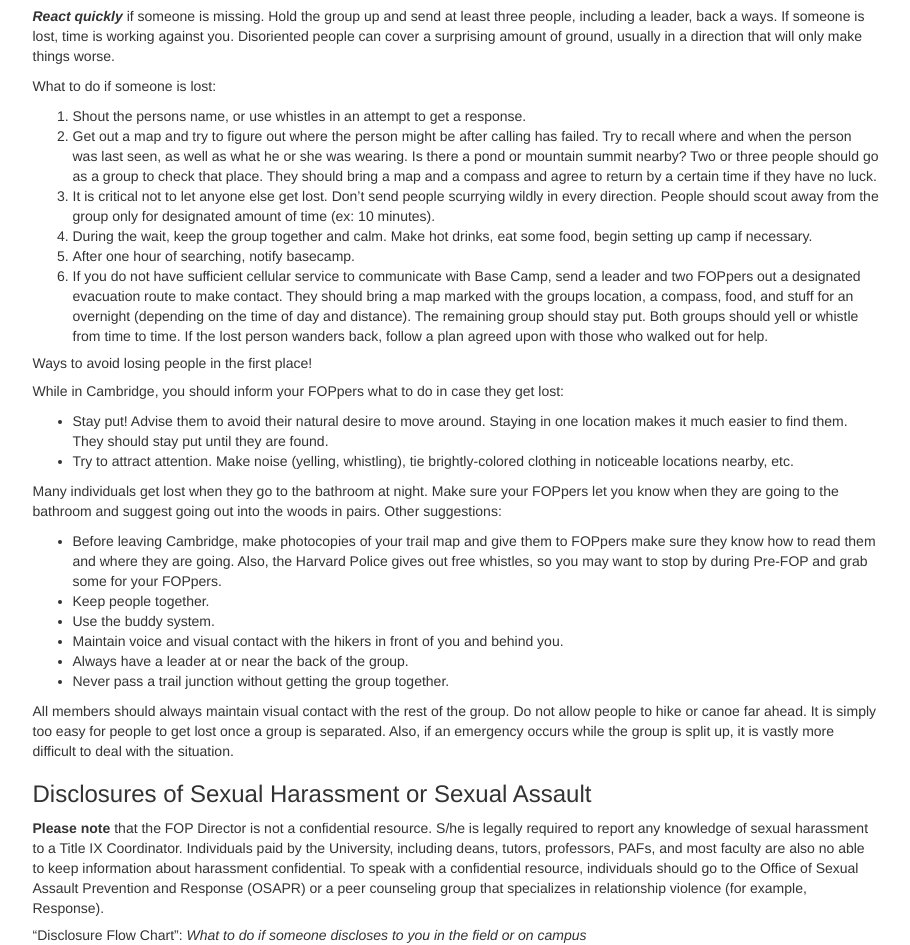
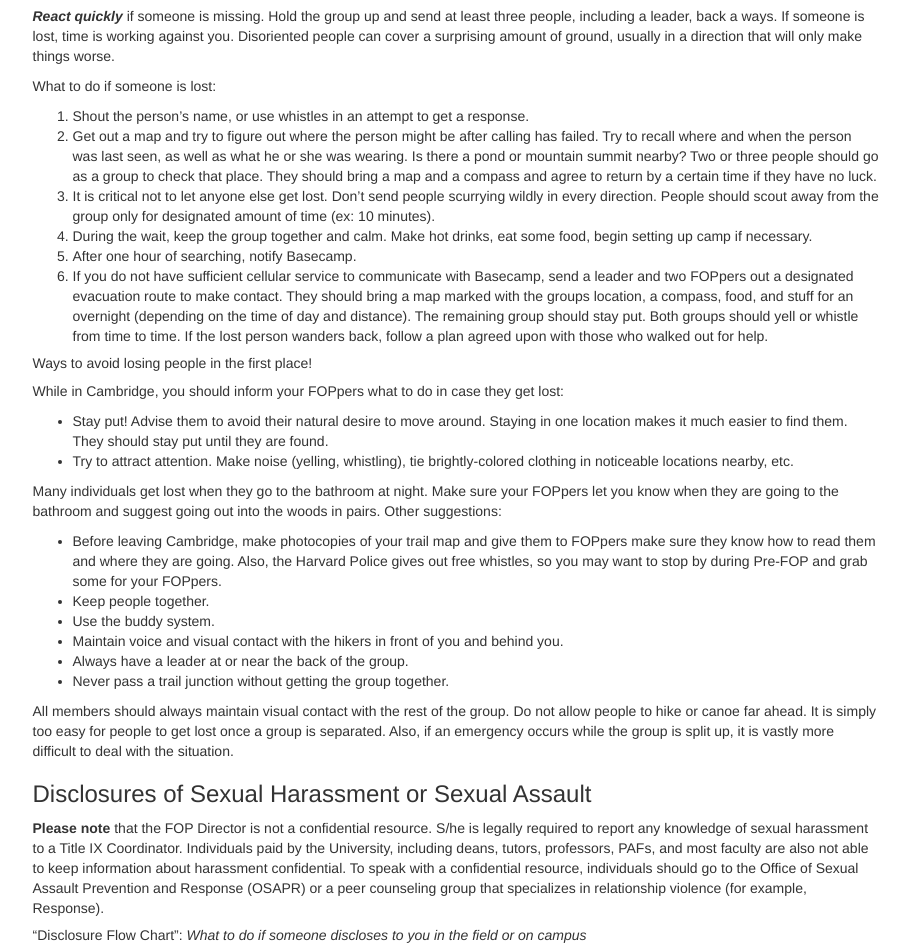
Before and after one commit to neo-project/global-blockchain-compliance-hub, a Jekyll site: the page built from _posts/1111-11-11-emergency-procedures.md, in a window 1280 px wide and 1400 px high, scrolled down 994 px. Shown: the part 152-1097 px from the top of the window, without its empty margins (330-1240 px from the left). Built offline with Jekyll 4.4.1, drawn with Linux system fonts in a browser that asks for light colours; nearby versions of some CDN libraries; comment, search, counter and statistics services are not loaded; some of the changed text lies outside the part shown.

Commit message:
Update 1111-11-11-emergency-procedures.md
minor edits

```diff
--- a/_posts/1111-11-11-emergency-procedures.md
+++ b/_posts/1111-11-11-emergency-procedures.md
@@ -44,12 +44,12 @@ We hope that you will never have to deal with this subject, but we want to offer
 
 What to do if someone is lost:
 
-1. Shout the persons name, or use whistles in an attempt to get a response.
+1. Shout the person's name, or use whistles in an attempt to get a response.
 2. Get out a map and try to figure out where the person might be after calling has failed. Try to recall where and when the person was last seen, as well as what he or she was wearing. Is there a pond or mountain summit nearby? Two or three people should go as a group to check that place. They should bring a map and a compass and agree to return by a certain time if they have no luck.
 3. It is critical not to let anyone else get lost. Don't send people scurrying wildly in every direction. People should scout away from the group only for designated amount of time (ex: 10 minutes).
 4. During the wait, keep the group together and calm. Make hot drinks, eat some food, begin setting up camp if necessary.
-5. After one hour of searching, notify basecamp.
-6. If you do not have sufficient cellular service to communicate with Base Camp, send a leader and two FOPpers out a designated evacuation route to make contact. They should bring a map marked with the groups location, a compass, food, and stuff for an overnight (depending on the time of day and distance). The remaining group should stay put. Both groups should yell or whistle from time to time. If the lost person wanders back, follow a plan agreed upon with those who walked out for help.
+5. After one hour of searching, notify Basecamp.
+6. If you do not have sufficient cellular service to communicate with Basecamp, send a leader and two FOPpers out a designated evacuation route to make contact. They should bring a map marked with the groups location, a compass, food, and stuff for an overnight (depending on the time of day and distance). The remaining group should stay put. Both groups should yell or whistle from time to time. If the lost person wanders back, follow a plan agreed upon with those who walked out for help.
 
 ##### Ways to avoid losing people in the first place!
 
@@ -71,7 +71,7 @@ All members should always maintain visual contact with the rest of the group. Do
 
 ### Disclosures of Sexual Harassment or Sexual Assault
 
-**Please note** that the FOP Director is not a confidential resource.  S/he is legally required to report any knowledge of sexual harassment to a Title IX Coordinator.  Individuals paid by the University, including deans, tutors, professors, PAFs, and most faculty are also no able to keep information about harassment confidential.  To speak with a confidential resource, individuals should go to the Office of Sexual Assault Prevention and Response (OSAPR) or a peer counseling group that specializes in relationship violence (for example, Response).
+**Please note** that the FOP Director is not a confidential resource.  S/he is legally required to report any knowledge of sexual harassment to a Title IX Coordinator.  Individuals paid by the University, including deans, tutors, professors, PAFs, and most faculty are also not able to keep information about harassment confidential.  To speak with a confidential resource, individuals should go to the Office of Sexual Assault Prevention and Response (OSAPR) or a peer counseling group that specializes in relationship violence (for example, Response).
 
 ##### "Disclosure Flow Chart": *What to do if someone discloses to you in the field or on campus*
 
@@ -87,7 +87,7 @@ All members should always maintain visual contact with the rest of the group. Do
 
 If you do think the program should be informed about the incident, contact Basecamp via normal notification procedures.    Please consider that all Basecamp members are not confidential resources.  That means they must disclose any information of which they are aware.  Feel free to describe the incident in general terms; only use names if the individual has confirmed s/he is OK with you doing so.
 
-#####Best Practices
+##### Best Practices
 - First and foremost, remember that you are NOT A PSYCHIATRIST and therefore are not expected (and should not feel like you have to) “solve” or “respond perfectly” to a disclosure. These are best practices. Remember that offering an ear to listen/a shoulder to cry on is incredibly helpful in and of itself.
 - Ask if the person of concern feels safe right now.  If they do not feel safe in their current environment, ensure their safety by rearranging camp, evacuating the trip or the individual, or other means.
 - Offer support; indicate that the individual’s concern is valid and that you believe them.
```
Also changed, not shown: other parts of _posts/1111-11-11-emergency-procedures.md (+1 -1 lines).
